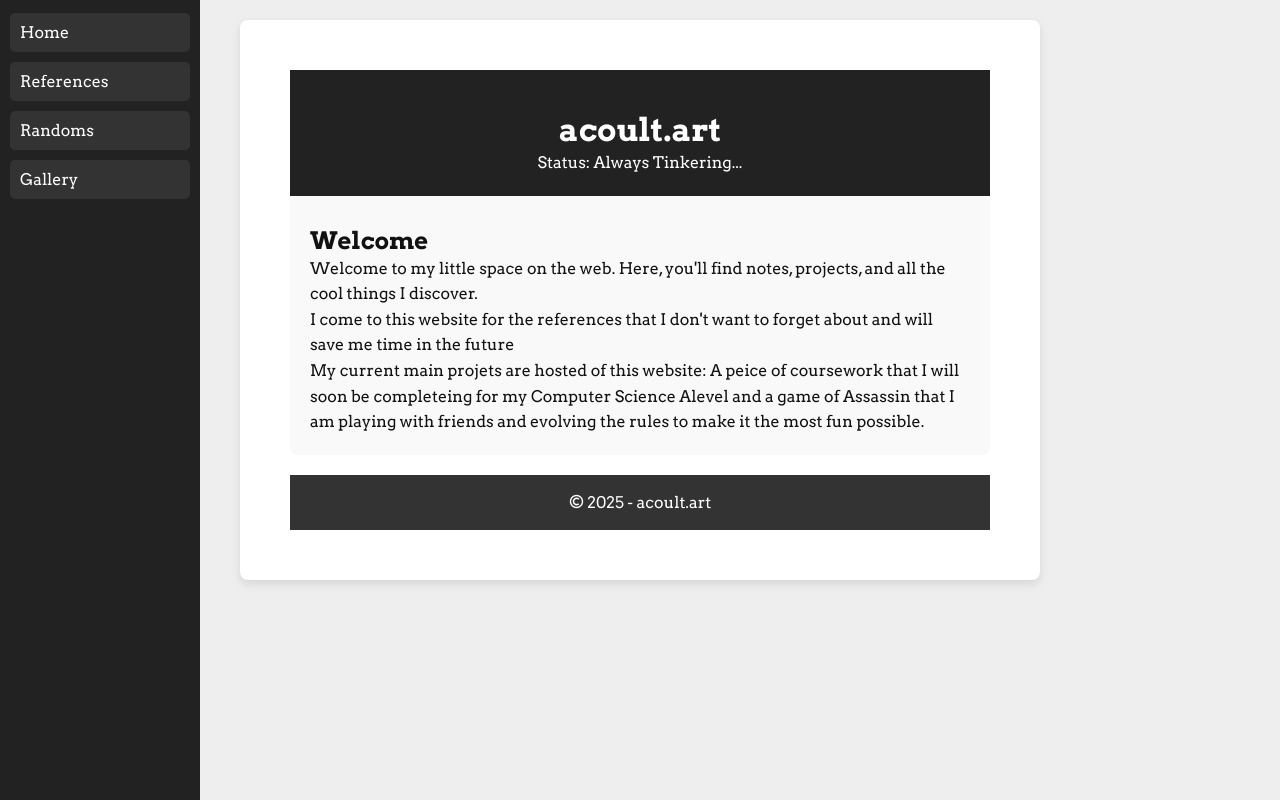
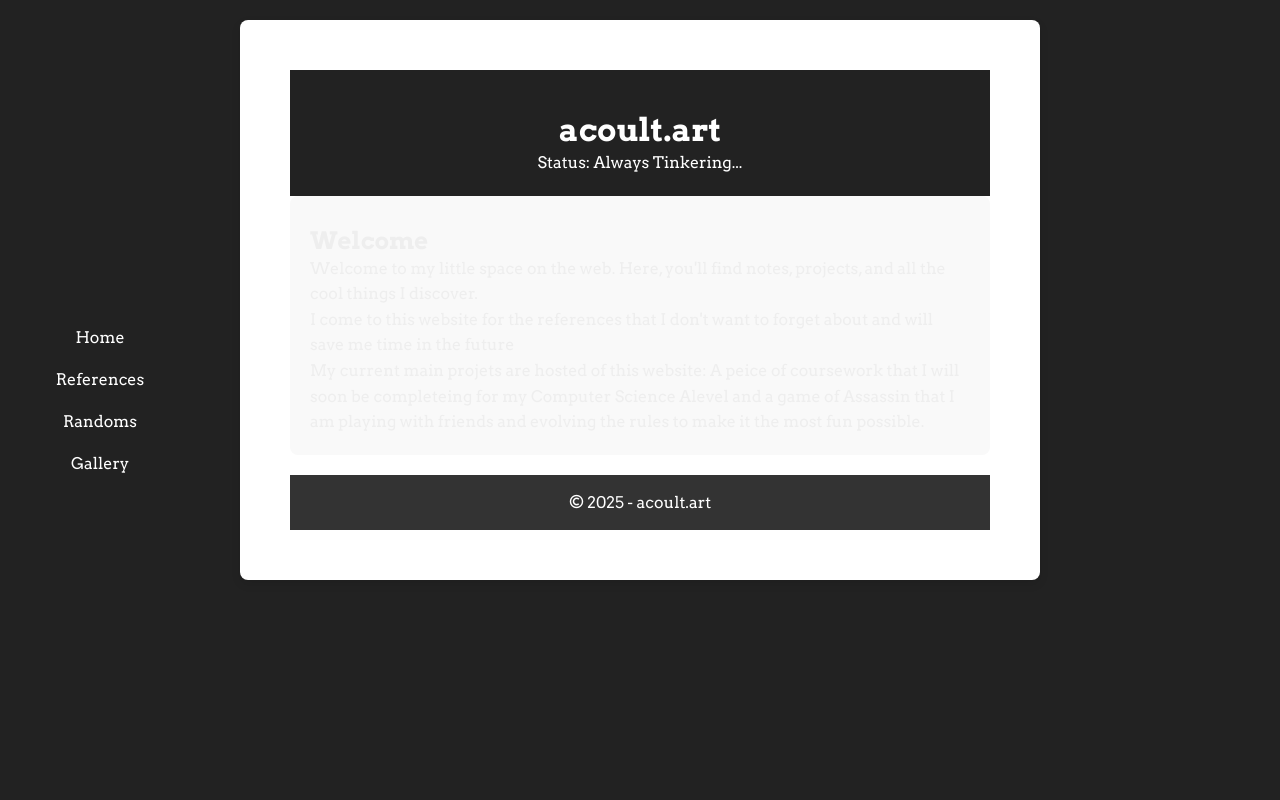
Before and after one commit to a-842/website, a Flask app: page / in a window 1280 px wide. Run offline with Flask 3, Linux system fonts and the light colour scheme; some libraries are stand-ins or nearby versions.

Commit message:
interactive nav 2

```diff
--- a/static/style.css
+++ b/static/style.css
@@ -11,8 +11,8 @@
 /* General Styles */
 body {
   padding: 20px;
-  background: #eee;
-  color: #111;
+  background: #222;
+  color: #eee;
   font-family: 'Arvo', serif;
 }
 
@@ -26,23 +26,29 @@ main {
 }
 
 nav {
-    position: fixed; /* Keeps it in place while scrolling */
+    position: fixed;
     top: 0;
     left: 0;
-    width: 200px; /* Adjust width as needed */
-    height: 100vh; /* Full height of the viewport */
-    background-color: #222; /* Dark background */
+    width: 200px;
+    height: 100vh;
+    background-color: #222;
     padding: 10px;
+    display: flex;
+    flex-direction: column;
+    justify-content: center;
+    align-items: center;
 }
 
 nav ul {
     list-style: none;
     padding: 0;
     margin: 0;
+    width: 100%;
 }
 
 nav ul li {
-    margin-bottom: 10px;
+    width: 100%;
+    text-align: center;
 }
 
 nav ul li a {
@@ -50,14 +56,13 @@ nav ul li a {
     padding: 10px;
     color: white;
     text-decoration: none;
-    background-color: #333;
     border-radius: 5px;
+    transition: background 0.3s;
 }
 
 nav ul li a:hover {
     background-color: #444;
 }
-
 
 /* Buttons */
 button {
```
